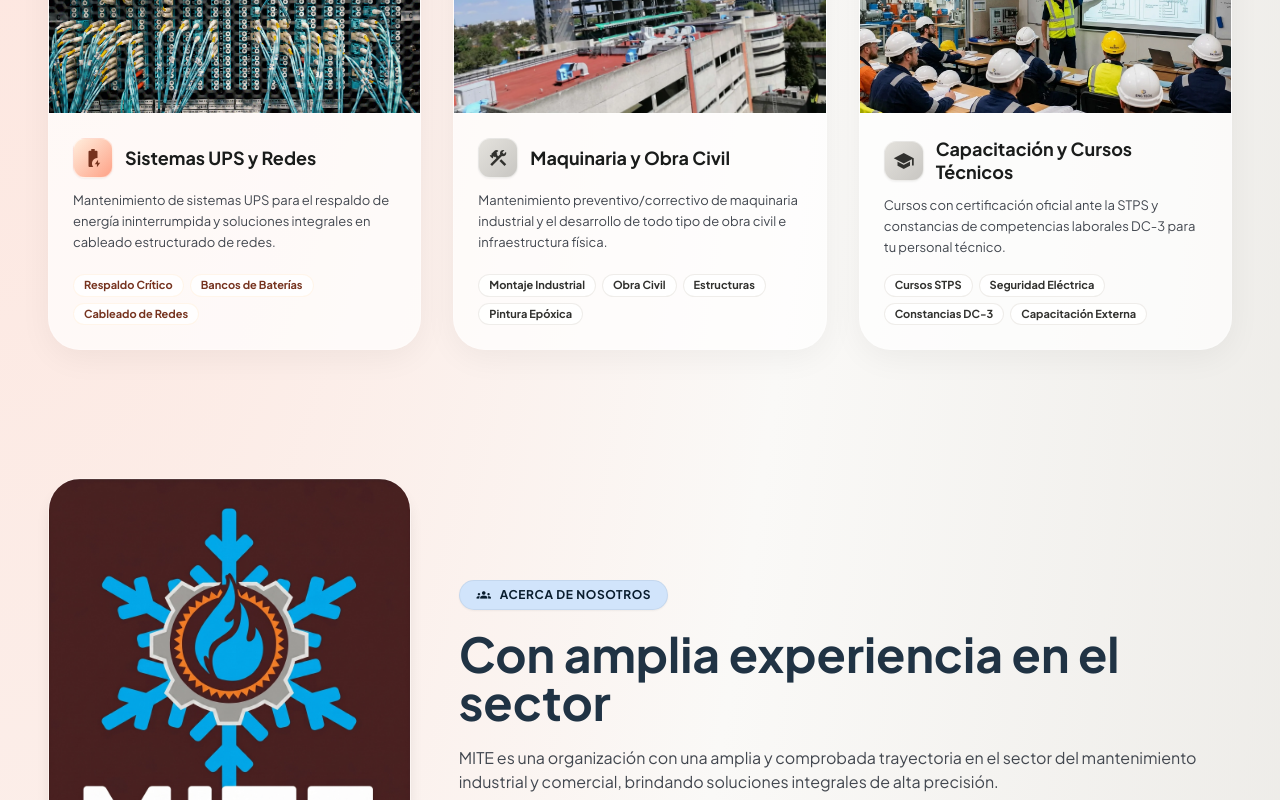
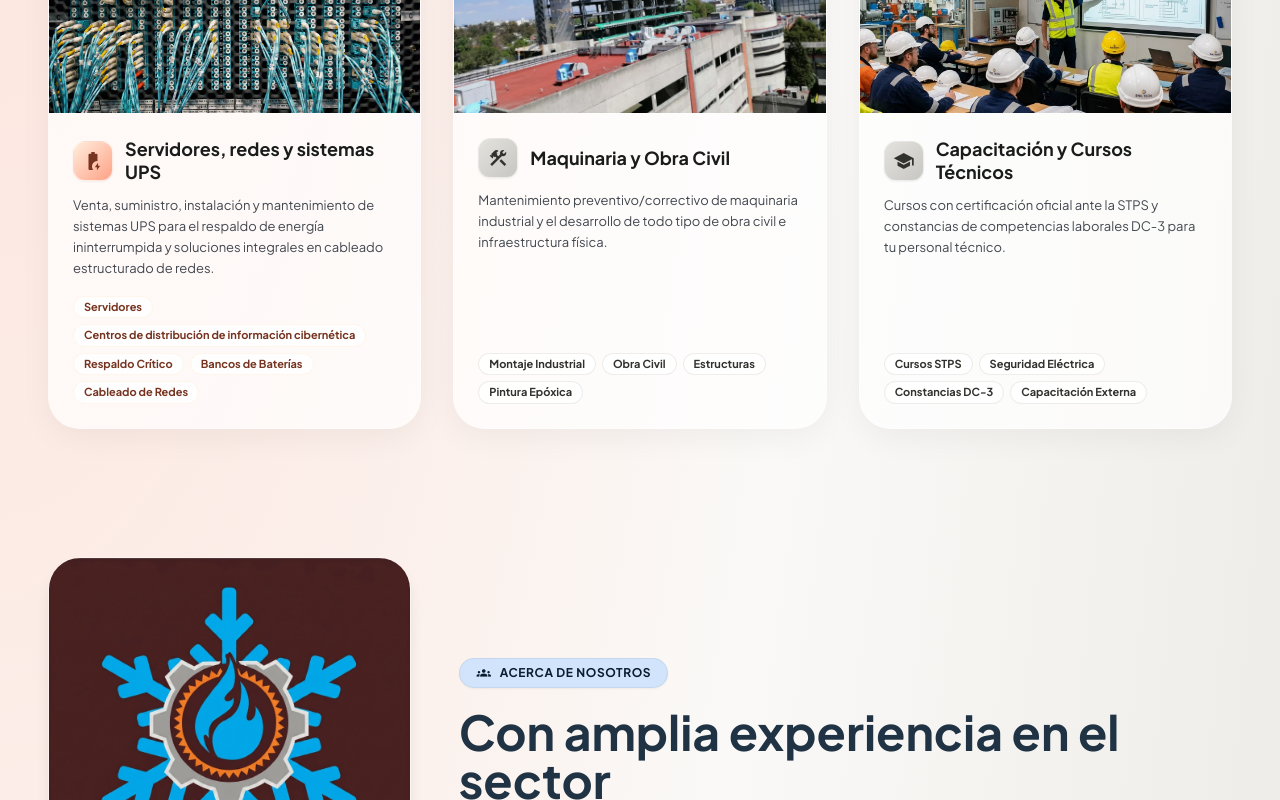
Before and after one commit to irvingm45/mite-page, a React (Vite) app: page / in a window 1280 px wide. Shown: the part 1700-2500 px from the top of the page. Built offline with nearby package versions, Linux system fonts and the light colour scheme.

Commit message:
fix: modificacion de la tarjeta 'UPS'
Cambio del encabezado y de la descripción

```diff
--- a/src/App.tsx
+++ b/src/App.tsx
@@ -378,14 +378,14 @@ export default function App() {
                     <div className="w-10 h-10 bg-gradient-to-br from-[#ffeedd] to-[#fea186] rounded-xl flex items-center justify-center text-[#76331f] border border-white/50 shadow-sm shrink-0">
                       <span className="material-symbols-outlined text-[22px] icon-fill">battery_charging_full</span>
                     </div>
-                    <h3 className="font-headline-sm text-[16px] md:text-[18px] text-on-surface font-bold leading-tight">Sistemas UPS y Redes</h3>
+                    <h3 className="font-headline-sm text-[16px] md:text-[18px] text-on-surface font-bold leading-tight">Servidores, redes y sistemas UPS</h3>
                   </div>
                   <p className="font-body-sm text-[12px] md:text-[13px] text-on-surface-variant leading-relaxed mb-4">
-                    Mantenimiento de sistemas UPS para el respaldo de energía ininterrumpida y soluciones integrales en cableado estructurado de redes.
+                    Venta, suministro, instalación y mantenimiento de sistemas UPS para el respaldo de energía ininterrumpida y soluciones integrales en cableado estructurado de redes.
                   </p>
                 </div>
                 <div className="flex flex-wrap gap-1.5 mt-auto">
-                  {["Respaldo Crítico", "Bancos de Baterías", "Cableado de Redes"].map((tag) => (
+                  {["Servidores", "Centros de distribución de información cibernética", "Respaldo Crítico", "Bancos de Baterías", "Cableado de Redes"].map((tag) => (
                     <span key={tag} className="bg-white/80 text-[#76331f] text-[10px] md:text-[11px] font-bold px-2.5 py-0.5 rounded-full border border-[#ffeedd]/60 shadow-xs">
                       {tag}
                     </span>
```
